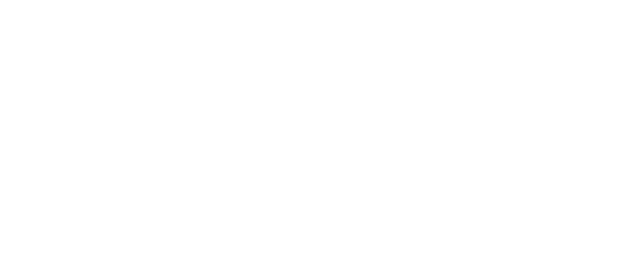
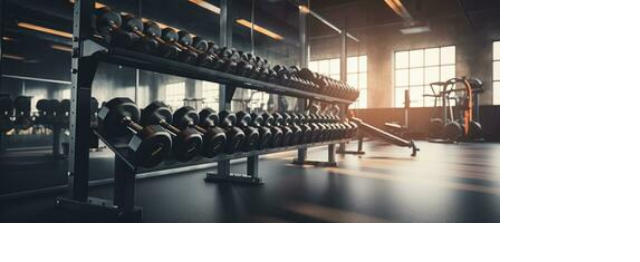
Before and after one commit to maramkhaledd/project3--css-, a plain HTML site: page project3-2/index.html in a window 1280 px wide. Shown: the whole page, without its empty margins (0-640 px from the left). Drawn offline with Linux system fonts and the light colour scheme.

Commit message:
changes on setup

```diff
--- a/project3-2/design.css
+++ b/project3-2/design.css
@@ -0,0 +1,9 @@
+body{
+    margin:0;
+    padding: 0;
+}
+
+
+#img_sec{
+  width:500px;
+}
--- a/project3-2/index.html
+++ b/project3-2/index.html
@@ -4,9 +4,21 @@
     <meta charset="UTF-8">
     <meta name="viewport" content="width=device-width, initial-scale=1.0">
     <title>Document</title>
-    <style rel="stylesheet" href=" design.css"></style>
+    <link rel="stylesheet" href=" design.css"></link>
 </head>
 <body>
 
+
+
+
+
+    <!-- maram's section-->
+
+        <img src="gymimage.jpg" id="img_sec">
+
+
+
+
+
 </body>
 </html>
```
Also changed, not shown: project3-2/gymimage.jpg (added).
